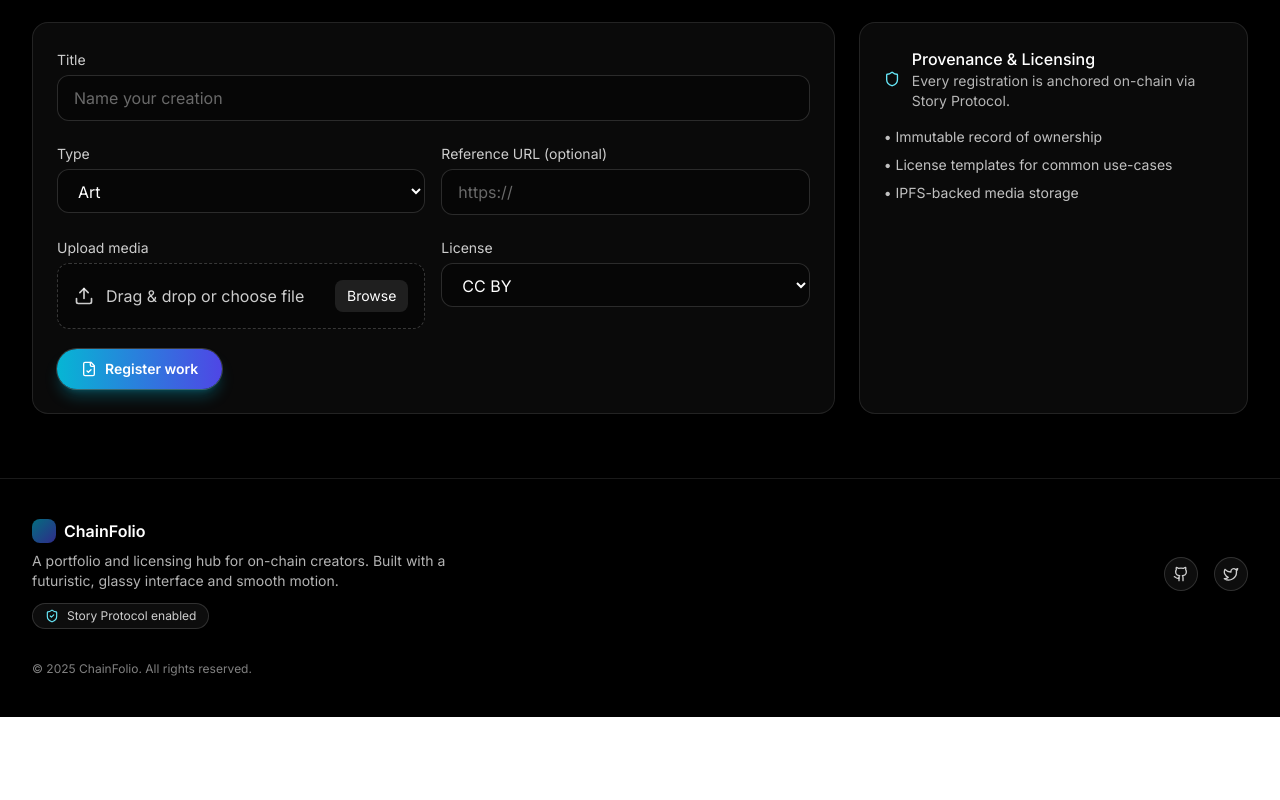
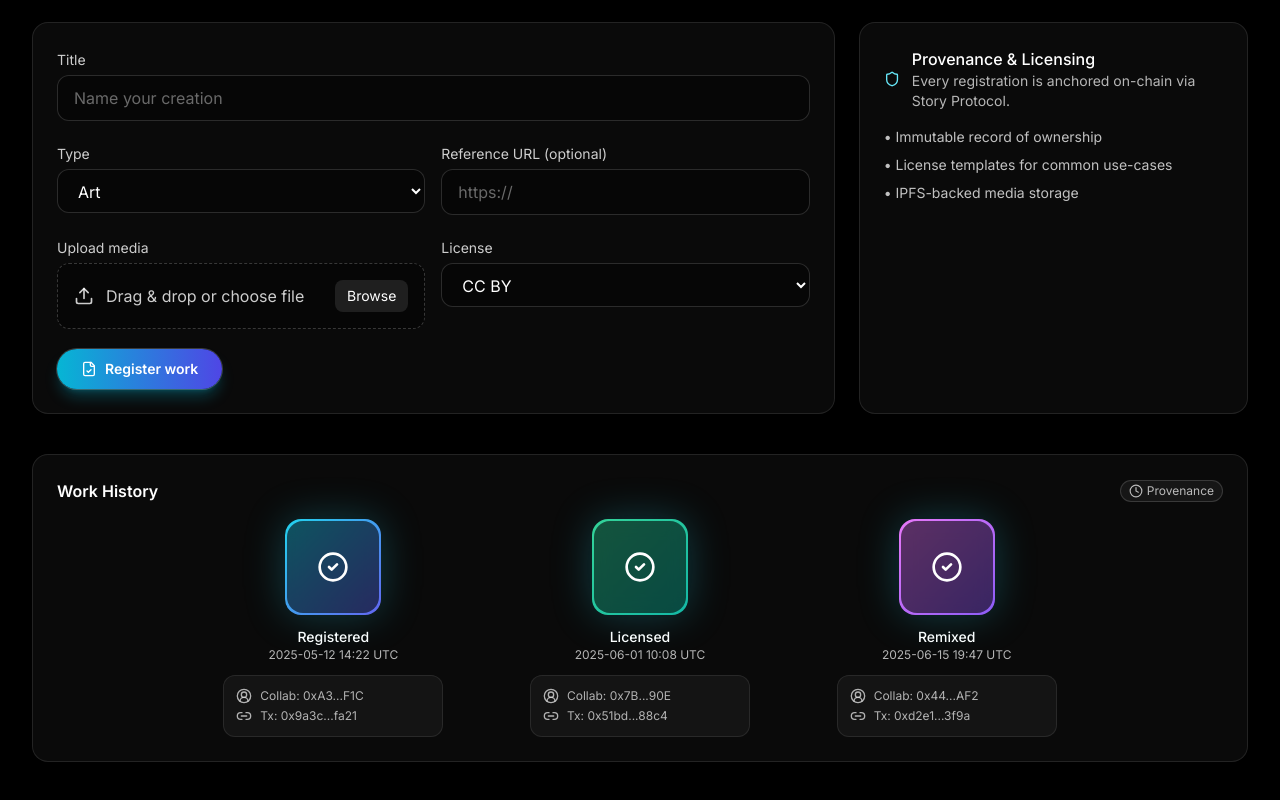
Before and after one commit to nalin-pixel/frontend-repo_ikoyii5n_m4m9ll, a React (Vite) app: page / in a window 1280 px wide. Shown: the part 1177-1977 px from the top of the page. Before the commit the page ends 1894 px from the top, so only its background shows below. Built offline with nearby package versions, Linux system fonts and the light colour scheme; a web font is replaced by a local one.

Commit message:
Update project prj_ikoyii5n - 2025-11-07T15:29:11.437Z

```diff
--- a/src/App.jsx
+++ b/src/App.jsx
@@ -2,7 +2,6 @@ import Navbar from './components/Navbar';
 import Hero from './components/Hero';
 import ExploreGrid from './components/ExploreGrid';
 import Dashboard from './components/Dashboard';
-import Footer from './components/Footer';
 
 function BackgroundFX() {
   return (
@@ -24,7 +23,6 @@ export default function App() {
         <ExploreGrid />
         <Dashboard />
       </main>
-      <Footer />
     </div>
   );
 }
--- a/src/components/Dashboard.jsx
+++ b/src/components/Dashboard.jsx
@@ -1,6 +1,7 @@
 import { useState } from 'react';
 import { motion, AnimatePresence } from 'framer-motion';
 import { Upload, FileCheck, Link2, Shield, Loader2 } from 'lucide-react';
+import WorkTimeline from './WorkTimeline';
 
 export default function Dashboard() {
   const [open, setOpen] = useState(false);
@@ -122,6 +123,10 @@ export default function Dashboard() {
             </ul>
           </div>
         </div>
+
+        <div className="mt-10">
+          <WorkTimeline />
+        </div>
       </div>
 
       <AnimatePresence>
--- /dev/null
+++ b/src/components/WorkTimeline.jsx
@@ -0,0 +1,100 @@
+import { useState } from 'react';
+import { motion } from 'framer-motion';
+import { CheckCircle2, Link2, UserCircle2, Clock } from 'lucide-react';
+
+const defaultProvenance = [
+  {
+    id: 'reg',
+    stage: 'Registered',
+    ts: '2025-05-12 14:22 UTC',
+    tx: '0x9a3c...fa21',
+    collaborator: '0xA3...F1C',
+    color: 'from-cyan-400 to-indigo-500',
+  },
+  {
+    id: 'lic',
+    stage: 'Licensed',
+    ts: '2025-06-01 10:08 UTC',
+    tx: '0x51bd...88c4',
+    collaborator: '0x7B...90E',
+    color: 'from-emerald-400 to-teal-500',
+  },
+  {
+    id: 'rem',
+    stage: 'Remixed',
+    ts: '2025-06-15 19:47 UTC',
+    tx: '0xd2e1...3f9a',
+    collaborator: '0x44...AF2',
+    color: 'from-fuchsia-400 to-violet-500',
+  },
+];
+
+export default function WorkTimeline({ provenance = defaultProvenance }) {
+  const [hovered, setHovered] = useState(null);
+
+  return (
+    <div className="relative w-full overflow-hidden rounded-2xl border border-white/10 bg-white/[0.04] p-6 backdrop-blur">
+      <div className="mb-4 flex items-center justify-between">
+        <h3 className="text-white font-semibold">Work History</h3>
+        <span className="inline-flex items-center gap-1 rounded-full border border-white/15 bg-white/5 px-2 py-0.5 text-xs text-white/70">
+          <Clock className="h-3.5 w-3.5" />
+          Provenance
+        </span>
+      </div>
+
+      <div className="relative mx-auto grid max-w-4xl grid-cols-3 gap-6">
+        {/* Connecting line */}
+        <svg className="pointer-events-none absolute left-0 top-16 h-1/2 w-full" viewBox="0 0 100 10" preserveAspectRatio="none">
+          <defs>
+            <linearGradient id="glow" x1="0%" y1="0%" x2="100%" y2="0%">
+              <stop offset="0%" stopColor="#22d3ee" />
+              <stop offset="100%" stopColor="#6366f1" />
+            </linearGradient>
+          </defs>
+          <path d="M2 5 H98" stroke="url(#glow)" strokeWidth="0.8" strokeLinecap="round" opacity="0.6" />
+        </svg>
+
+        {provenance.map((n, idx) => (
+          <motion.div
+            key={n.id}
+            onHoverStart={() => setHovered(n.id)}
+            onHoverEnd={() => setHovered(null)}
+            className="relative flex flex-col items-center"
+            initial={{ opacity: 0, y: 12 }}
+            whileInView={{ opacity: 1, y: 0 }}
+            viewport={{ once: true, amount: 0.3 }}
+            transition={{ duration: 0.4, delay: idx * 0.05 }}
+          >
+            <motion.div
+              className={`relative grid h-24 w-24 place-items-center rounded-2xl bg-gradient-to-br ${n.color} p-[2px] shadow-[0_0_40px_rgba(34,211,238,0.25)]`}
+              animate={{ scale: hovered === n.id ? 1.08 : 1 }}
+              transition={{ type: 'spring', stiffness: 260, damping: 18 }}
+            >
+              <div className="h-full w-full rounded-2xl bg-black/60 backdrop-blur grid place-items-center">
+                <CheckCircle2 className="h-8 w-8 text-white" />
+              </div>
+            </motion.div>
+            <div className="mt-3 text-center">
+              <div className="text-sm font-medium text-white">{n.stage}</div>
+              <div className="text-xs text-white/70">{n.ts}</div>
+            </div>
+
+            <motion.div
+              className="mt-3 w-full max-w-[220px] rounded-xl border border-white/10 bg-white/5 p-3 text-xs text-white/80"
+              animate={{ opacity: hovered === n.id ? 1 : 0.85, y: hovered === n.id ? -2 : 0 }}
+            >
+              <div className="mb-1 flex items-center gap-2">
+                <UserCircle2 className="h-4 w-4 text-white/80" />
+                <span>Collab: {n.collaborator}</span>
+              </div>
+              <div className="flex items-center gap-2">
+                <Link2 className="h-4 w-4 text-white/80" />
+                <span className="truncate" title={n.tx}>Tx: {n.tx}</span>
+              </div>
+            </motion.div>
+          </motion.div>
+        ))}
+      </div>
+    </div>
+  );
+}
```
Also changed, not shown: 1 other file (tests, documents, lock files or other folders).
